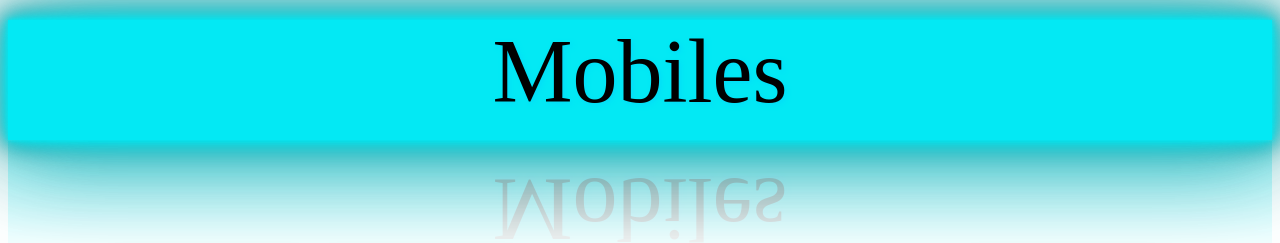
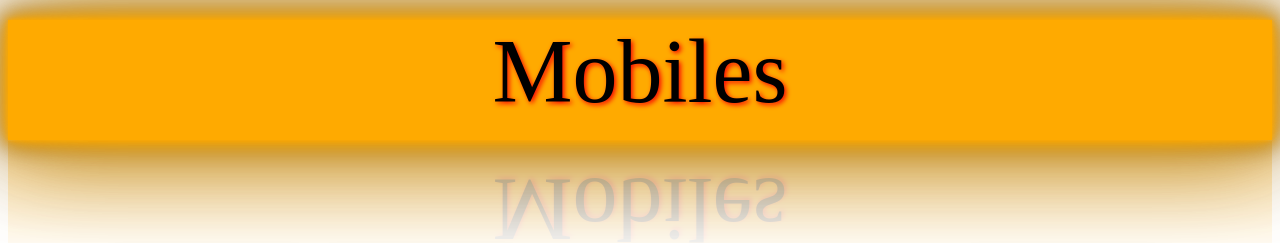
Before and after one commit to Maaz-mn/Cards.github.io, a plain HTML site: page index.html in a window 1280 px wide. Shown: the top 243 px of the page. Drawn offline with Linux system fonts and the light colour scheme.

Commit message:
Adding CSS properties

```diff
--- a/Style.css
+++ b/Style.css
@@ -1,7 +1,7 @@
 .header{
     font-size: 90px;
     color: rgb(0, 0, 0);
-    background-color: #03e9f4;
+    background-color: #ffaa00;
     width: 100%;
     height:90px;
     margin-top: 20px;
@@ -9,13 +9,13 @@
     /* margin-right: 100px; */
     text-align: center;
     padding-bottom: 30px;
-    text-shadow: 2px 2px 5px rgb(4, 220, 248);
+    text-shadow: 2px 2px 5px rgb(248, 4, 4);
     filter: drop-shadow(0px 0px 10px rgba(47, 41, 41, 0.751));
 }
 .header{
     -webkit-box-reflect: below
     1px linear-gradient(transparent, #0005);
-    box-shadow: 0 0 5px #03e9f4,0 0 15px #03e9f4,0 0 25px #03e9f4, 0 0 100px #03e9f4;
+    box-shadow: 0 0 5px #ffaa00,0 0 15px #ffaa00,0 0 25px #ffaa00, 0 0 100px #ffaa00;
 }
 .cards{
     /* background-color: bisque; */
```
